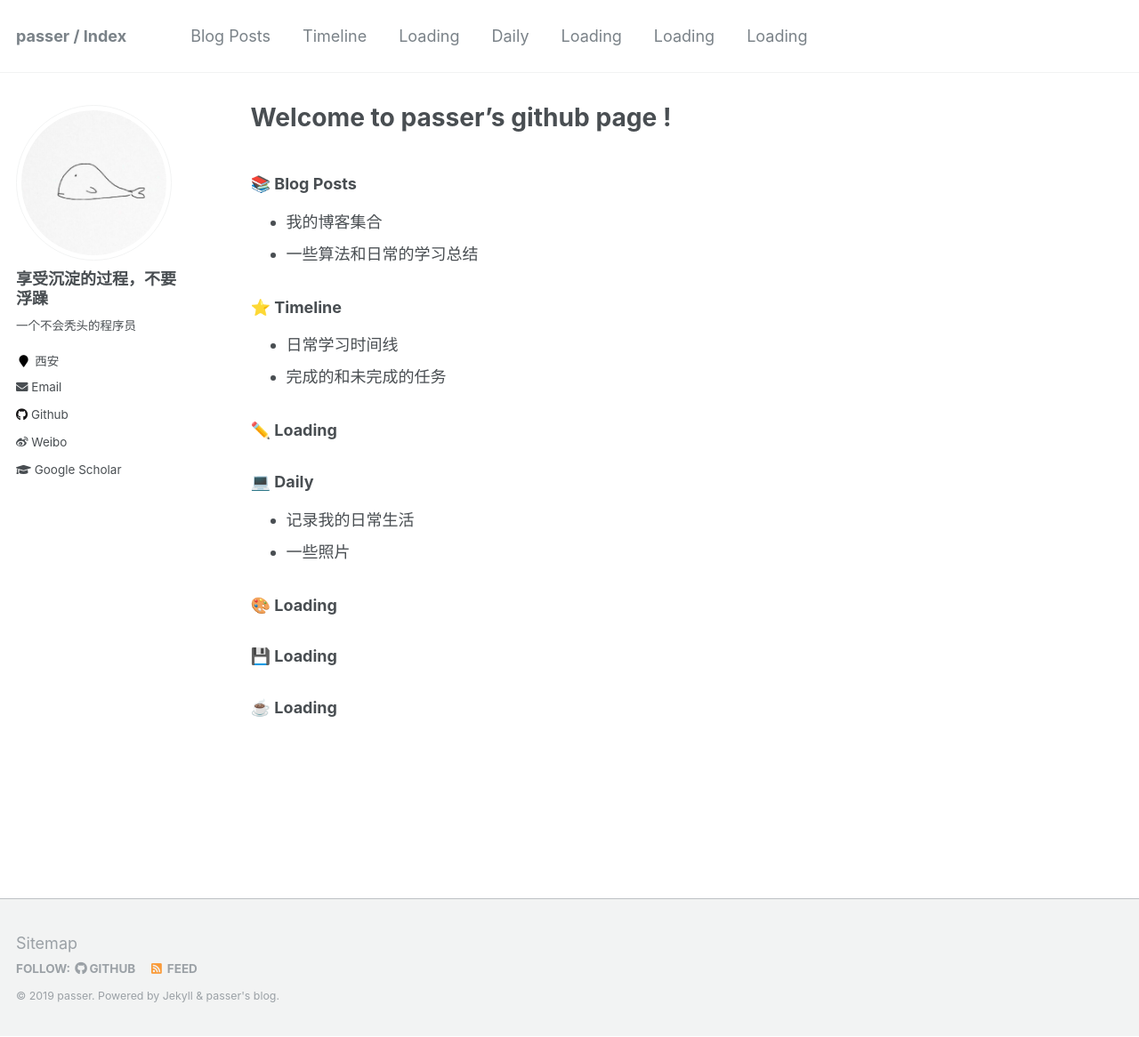
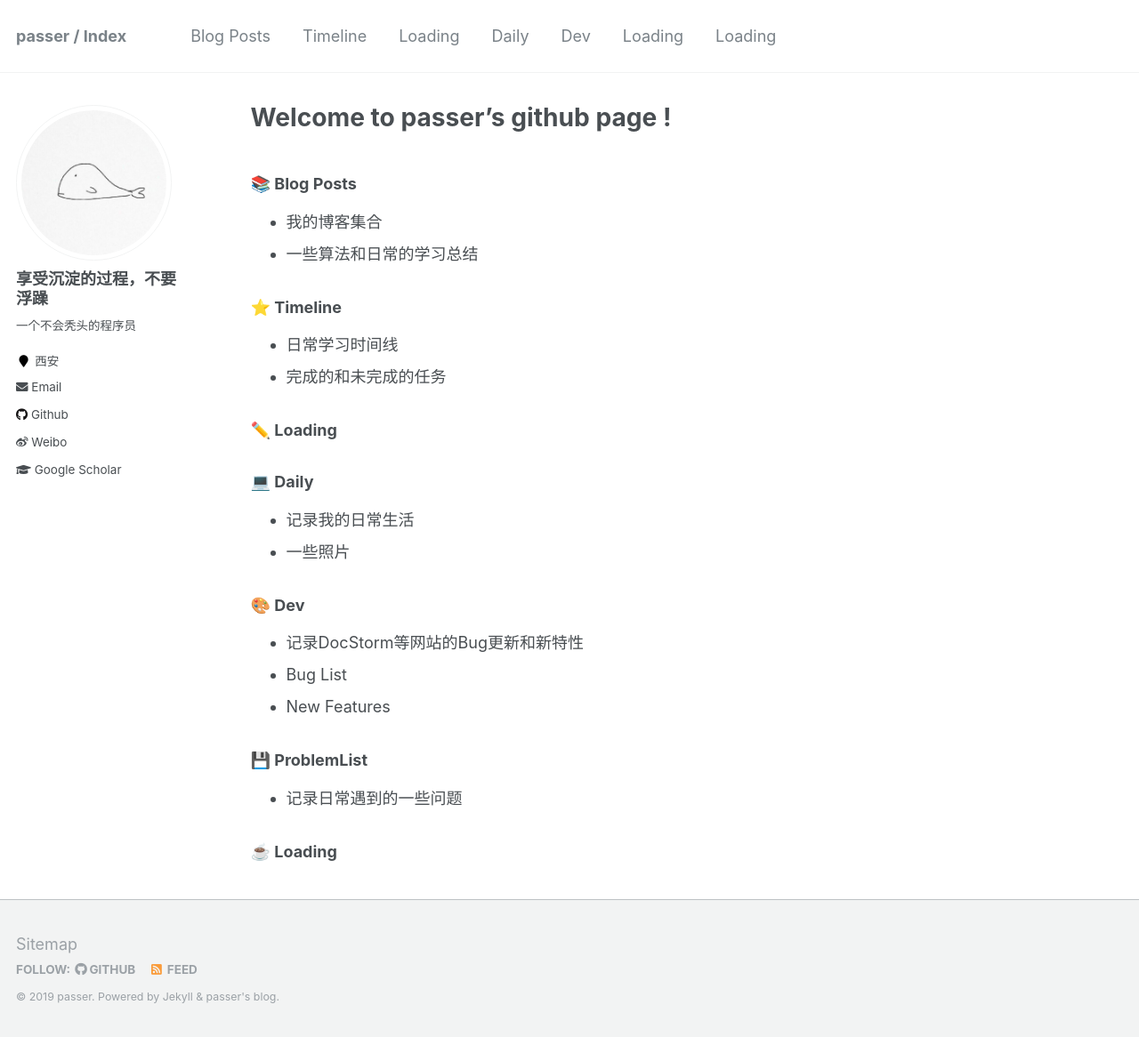
Before and after one commit to icankeep/icankeep.github.io, a Jekyll site: the page built from _pages/about.md, in a window 1280 px wide and 1166 px high. Shown: the whole window at 89% size. Built offline with Jekyll 4.4.1, drawn with Linux system fonts in a browser that asks for light colours.

Commit message:
add Dev and ProblemList page

```diff
--- a/_config.yml
+++ b/_config.yml
@@ -172,10 +172,10 @@ kramdown:
 
 # Collections
 collections:
-  teaching:
+  dev:
     output: true
     permalink: /:collection/:path/
-  publications:
+  mysite:
     output: true
     permalink: /:collection/:path/
   daily:
@@ -203,25 +203,25 @@ defaults:
     values:
       layout: single
       author_profile: true
-  # _teaching
+  # _dev
   - scope:
       path: ""
-      type: teaching
+      type: dev
     values:
       layout: single
       author_profile: true
       share: true
       comments: true
-  # _publications
+  # _mysite
   - scope:
       path: ""
-      type: publications
+      type: mysite
     values:
       layout: single
       author_profile: true
       share: true
       comments: true
-  # _portfolio
+  # _daily
   - scope:
       path: ""
       type: daily
--- a/_data/navigation.yml
+++ b/_data/navigation.yml
@@ -12,8 +12,8 @@ main:
   - title: "Daily"
     url: /daily-year-archive/
 
-  - title: "Loading"
-    url: /
+  - title: "Dev"
+    url: /dev
 
   - title: "Loading"
     url: /
--- a/_pages/about.md
+++ b/_pages/about.md
@@ -21,6 +21,12 @@ redirect_from:
 * 记录我的日常生活
 * 一些照片
 
-### 🎨 Loading
-### 💾 Loading
+### 🎨 Dev
+* 记录DocStorm等网站的Bug更新和新特性
+* Bug List
+* New Features
+
+### 💾 ProblemList
+* 记录日常遇到的一些问题
+
 ### ☕️ Loading
```
Also changed, not shown: _dev/2019-03-23-DocStorm.md (added, +15 -0 lines), _memopad/Proxy.md (added, +11 -0 lines), _memopad/Redis.md (added, +32 -0 lines), _memopad/SQL优化.md (+0 -4 lines), _memopad/索引优化.md (+1 -0 lines), _pages/dev.html (added, +13 -0 lines), _memopad/Spring.md (added).
